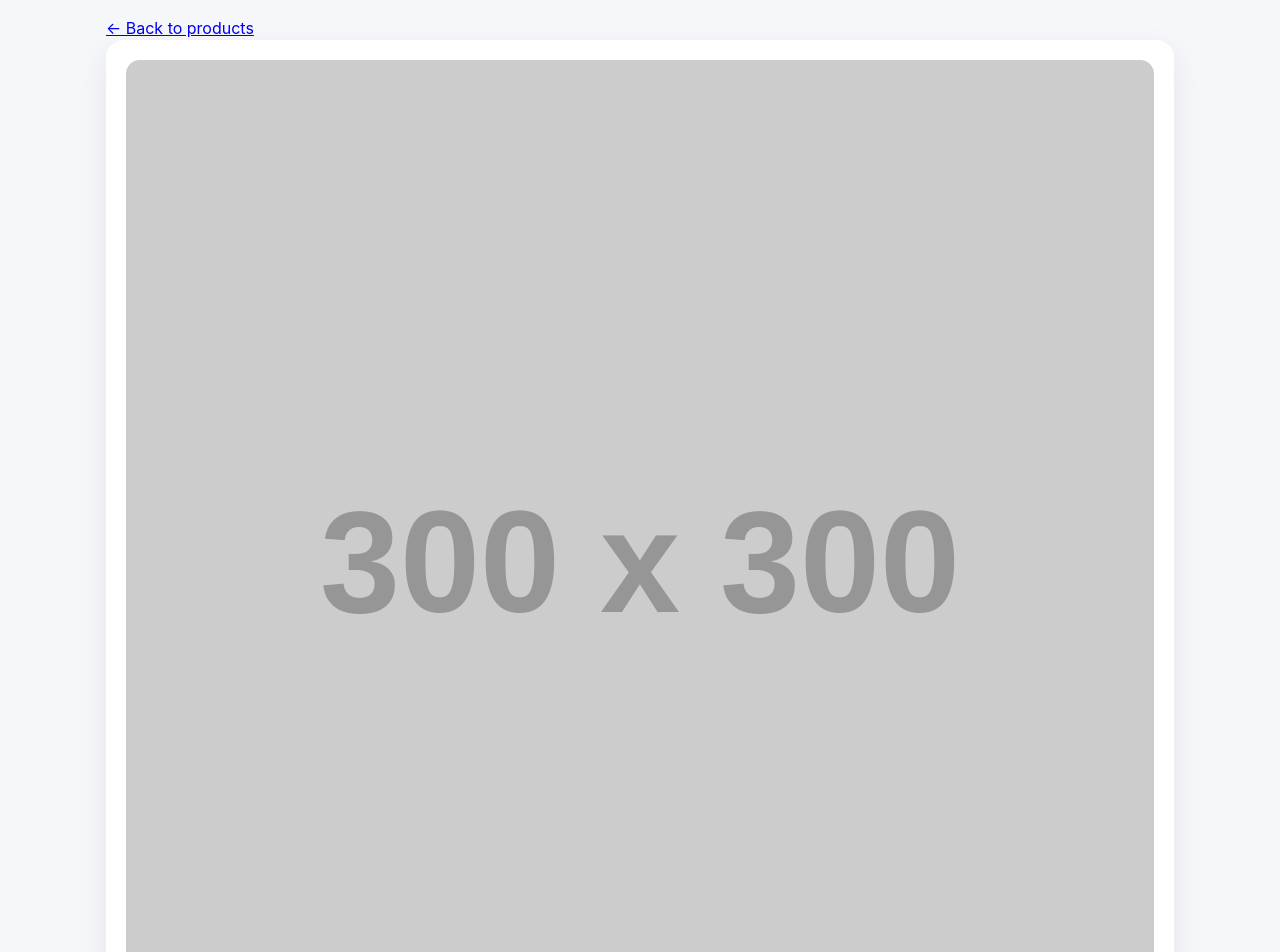
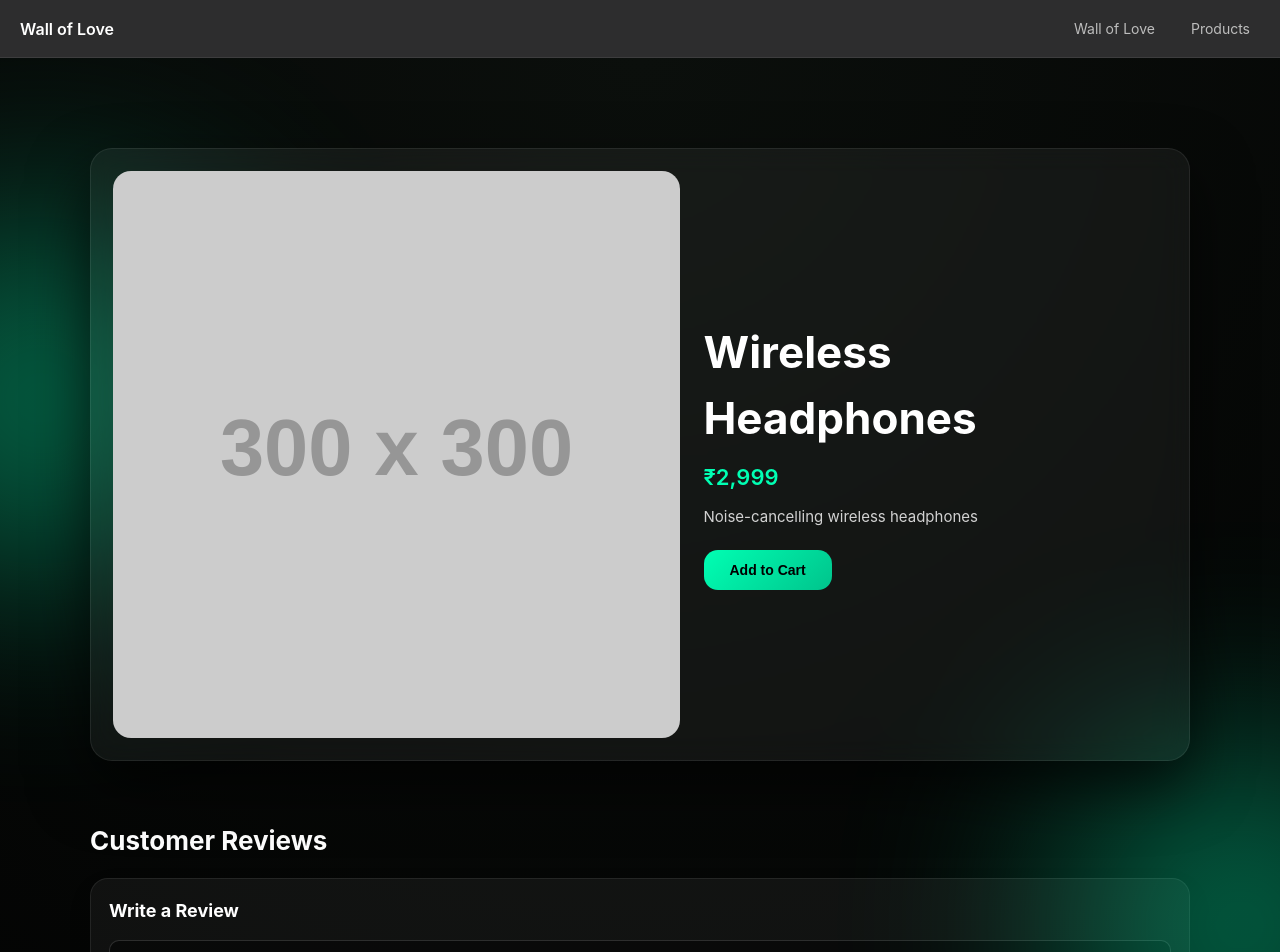
Before and after one commit to SauravKumar2503/wall-of-love, a React (Vite) app: page /product/p1 in a window 1280 px wide. Shown: the top 952 px of the page. Built offline with nearby package versions, Linux system fonts and the light colour scheme.

Commit message:
Commiting

```diff
--- a/src/App.jsx
+++ b/src/App.jsx
@@ -1,4 +1,5 @@
 import { BrowserRouter, Routes, Route } from "react-router-dom";
+import Navbar from "./components/Navbar";
 import WallOfLove from "./pages/WallOfLove";
 import Home from "./pages/Home";
 import ProductDetail from "./pages/ProductDetail";
@@ -6,14 +7,11 @@ import ProductDetail from "./pages/ProductDetail";
 function App() {
   return (
     <BrowserRouter>
+      <Navbar />
+
       <Routes>
-        {/* Default landing page */}
         <Route path="/" element={<WallOfLove />} />
-
-        {/* Products listing */}
         <Route path="/products" element={<Home />} />
-
-        {/* Product detail */}
         <Route path="/product/:id" element={<ProductDetail />} />
       </Routes>
     </BrowserRouter>
--- /dev/null
+++ b/src/components/Navbar.jsx
@@ -0,0 +1,31 @@
+import { NavLink } from "react-router-dom";
+
+function Navbar() {
+  return (
+    <nav className="navbar">
+      <div className="nav-logo">Wall of Love</div>
+
+      <div className="nav-links">
+        <NavLink
+          to="/"
+          className={({ isActive }) =>
+            isActive ? "nav-link active" : "nav-link"
+          }
+        >
+          Wall of Love
+        </NavLink>
+
+        <NavLink
+          to="/products"
+          className={({ isActive }) =>
+            isActive ? "nav-link active" : "nav-link"
+          }
+        >
+          Products
+        </NavLink>
+      </div>
+    </nav>
+  );
+}
+
+export default Navbar;
--- a/src/components/ReviewCard.jsx
+++ b/src/components/ReviewCard.jsx
@@ -1,9 +1,23 @@
-function ReviewCard({ review }) {
+function ReviewCard({ review, onDelete }) {
   return (
     <div className="card">
       <strong>{review.name}</strong>
-      <p>“{review.content}”</p>
-      <small>⭐ {review.rating} • {review.createdAt}</small>
+
+      <p style={{ marginTop: "6px" }}>
+        “{review.content}”
+      </p>
+
+      <small style={{ display: "block", marginTop: "6px", color: "#aaa" }}>
+        {review.createdAt}
+      </small>
+
+      {/* DELETE BUTTON */}
+      <button
+        className="delete-btn"
+        onClick={() => onDelete(review.id)}
+      >
+        Delete Review
+      </button>
     </div>
   );
 }
--- a/src/components/ReviewsList.jsx
+++ b/src/components/ReviewsList.jsx
@@ -1,4 +1,4 @@
-import { getReviews } from "../utils/storage";
+import { getReviews, saveReviews } from "../utils/storage";
 import ReviewCard from "./ReviewCard";
 
 function ReviewsList({ productId }) {
@@ -6,14 +6,26 @@ function ReviewsList({ productId }) {
     (r) => r.productId === productId
   );
 
+  const deleteReview = (id) => {
+    const updated = getReviews().filter((r) => r.id !== id);
+    saveReviews(updated);
+
+    // force UI refresh (simple + safe)
+    window.location.reload();
+  };
+
   if (reviews.length === 0) {
-    return <p>No reviews yet.</p>;
+    return <p style={{ color: "#bbb" }}>No reviews yet.</p>;
   }
 
   return (
     <div className="grid">
-      {reviews.map((r) => (
-        <ReviewCard key={r.id} review={r} />
+      {reviews.map((review) => (
+        <ReviewCard
+          key={review.id}
+          review={review}
+          onDelete={deleteReview}
+        />
       ))}
     </div>
   );
--- a/src/pages/Home.jsx
+++ b/src/pages/Home.jsx
@@ -3,13 +3,22 @@ import ProductCard from "../components/ProductCard";
 
 function Home() {
   return (
-    <div className="container">
-      <h1>Our Products</h1>
+    <div className="products-dark-wrapper">
+      {/* Glow effects */}
+      <div className="bg-glow left"></div>
+      <div className="bg-glow right"></div>
 
-      <div className="grid">
-        {products.map((p) => (
-          <ProductCard key={p.id} product={p} />
-        ))}
+      <div className="products-container">
+        <header className="products-header">
+          <h1>Our Products</h1>
+          <p>Explore products loved by our customers</p>
+        </header>
+
+        <div className="products-grid">
+          {products.map((product) => (
+            <ProductCard key={product.id} product={product} />
+          ))}
+        </div>
       </div>
     </div>
   );
--- a/src/pages/ProductDetail.jsx
+++ b/src/pages/ProductDetail.jsx
@@ -1,4 +1,4 @@
-import { useParams, Link } from "react-router-dom";
+import { useParams } from "react-router-dom";
 import { useState } from "react";
 import products from "../data/products";
 import ReviewForm from "../components/ReviewForm";
@@ -9,22 +9,33 @@ function ProductDetail() {
   const product = products.find((p) => p.id === id);
   const [refresh, setRefresh] = useState(0);
 
-  if (!product) return <p>Product not found</p>;
+  if (!product) {
+    return <h2 style={{ color: "white", padding: "40px" }}>Product not found</h2>;
+  }
 
   return (
-    <div className="container">
-      <Link to="/">← Back to products</Link>
+    <div className="product-dark-wrapper">
+      {/* Glow effects */}
+      <div className="bg-glow left"></div>
+      <div className="bg-glow right"></div>
 
-      <div className="product-box">
+      <div className="product-container">
+        {/* Product Card */}
+        <div className="product-glass-card">
           <img src={product.image} alt={product.name} />
+
+          <div className="product-content">
             <h1>{product.name}</h1>
             <p className="price">{product.price}</p>
-        <p>{product.description}</p>
-        <button>Add to Cart</button>
+            <p className="desc">{product.description}</p>
+
+            <button className="primary-btn">Add to Cart</button>
+          </div>
         </div>
 
-      <section className="reviews">
-        <h2>Customer Reviews ❤️</h2>
+        {/* Reviews */}
+        <section className="reviews-section">
+          <h2>Customer Reviews</h2>
 
           <ReviewForm
             productId={product.id}
@@ -37,6 +48,7 @@ function ProductDetail() {
           />
         </section>
       </div>
+    </div>
   );
 }
 
--- a/src/pages/WallofLove.jsx
+++ b/src/pages/WallofLove.jsx
@@ -1,11 +1,17 @@
-import { getReviews } from "../utils/storage";
+import { getReviews, saveReviews } from "../utils/storage";
 
 function WallOfLove() {
   const reviews = getReviews();
 
+  const deleteReview = (id) => {
+    const updated = getReviews().filter((r) => r.id !== id);
+    saveReviews(updated);
+    window.location.reload();
+  };
+
   return (
     <div className="wall-wrapper">
-      {/* Background glow shapes */}
+      {/* Glow effects */}
       <div className="bg-glow left"></div>
       <div className="bg-glow right"></div>
 
@@ -23,6 +29,7 @@ function WallOfLove() {
               <div className="avatar">
                 {r.name.charAt(0).toUpperCase()}
               </div>
+
               <div>
                 <strong>{r.name}</strong>
                 <span>Verified Customer</span>
@@ -30,6 +37,14 @@ function WallOfLove() {
             </div>
 
             <p className="wall-text">“{r.content}”</p>
+
+            {/* DELETE BUTTON */}
+            <button
+              className="delete-btn"
+              onClick={() => deleteReview(r.id)}
+            >
+              Delete Review
+            </button>
           </div>
         ))}
       </div>
--- a/src/styles.css
+++ b/src/styles.css
@@ -321,3 +321,278 @@ textarea {
   line-height: 1.6;
   color: #e6e6e6;
 }
+/* =======================
+   NAVBAR
+======================= */
+
+.navbar {
+  position: sticky;
+  top: 0;
+  z-index: 100;
+  background: rgba(10, 10, 10, 0.85);
+  backdrop-filter: blur(10px);
+  border-bottom: 1px solid rgba(255,255,255,0.08);
+
+  display: flex;
+  align-items: center;
+  justify-content: space-between;
+
+  padding: 12px 20px;
+}
+
+.nav-logo {
+  font-size: 16px;
+  font-weight: 600;
+  color: #fff;
+}
+
+.nav-links {
+  display: flex;
+  gap: 16px;
+}
+
+.nav-link {
+  color: #bdbdbd;
+  text-decoration: none;
+  font-size: 14px;
+  padding: 6px 10px;
+  border-radius: 8px;
+  transition: background 0.2s, color 0.2s;
+}
+
+.nav-link:hover {
+  background: rgba(255,255,255,0.08);
+  color: #fff;
+}
+
+.nav-link.active {
+  background: rgba(0, 255, 179, 0.15);
+  color: #00ffb3;
+}
+
+/* Mobile */
+@media (max-width: 600px) {
+  .nav-links {
+    gap: 10px;
+  }
+
+  .nav-logo {
+    font-size: 14px;
+  }
+}
+/* ===============================
+   PRODUCT PAGE – DARK PREMIUM
+================================ */
+
+.product-dark-wrapper {
+  min-height: 100vh;
+  background: radial-gradient(circle at top, #0b0f0c, #020202);
+  color: #ffffff;
+  padding: 90px 20px;
+  position: relative;
+  overflow: hidden;
+}
+
+.product-container {
+  max-width: 1100px;
+  margin: auto;
+}
+
+/* Glass Product Card */
+.product-glass-card {
+  display: grid;
+  grid-template-columns: 1fr;
+  gap: 24px;
+
+  background: rgba(255, 255, 255, 0.05);
+  border: 1px solid rgba(255,255,255,0.08);
+  border-radius: 22px;
+  padding: 22px;
+  backdrop-filter: blur(14px);
+  box-shadow: 0 25px 60px rgba(0,0,0,0.65);
+  margin-bottom: 60px;
+}
+
+.product-glass-card img {
+  width: 100%;
+  border-radius: 18px;
+}
+
+/* Content */
+.product-content h1 {
+  font-size: 36px;
+  margin-bottom: 10px;
+}
+
+.product-content .price {
+  font-size: 22px;
+  font-weight: 600;
+  color: #00ffb3;
+  margin-bottom: 12px;
+}
+
+.product-content .desc {
+  font-size: 15px;
+  color: #d2d2d2;
+  margin-bottom: 22px;
+}
+
+/* Primary Button */
+.primary-btn {
+  background: linear-gradient(135deg, #00ffb3, #00c48c);
+  color: #000;
+  border-radius: 14px;
+  padding: 12px 26px;
+  font-weight: 600;
+  border: none;
+  cursor: pointer;
+}
+
+/* Reviews Section */
+.reviews-section h2 {
+  font-size: 26px;
+  margin-bottom: 18px;
+}
+
+/* Dark Review Form */
+.review-form {
+  background: rgba(255,255,255,0.05);
+  border: 1px solid rgba(255,255,255,0.08);
+  color: #fff;
+}
+
+/* Dark Inputs */
+.review-form input,
+.review-form textarea,
+.review-form select {
+  background: rgba(0,0,0,0.45);
+  border: 1px solid rgba(255,255,255,0.15);
+  color: #fff;
+}
+
+/* Dark Review Card */
+.card {
+  background: rgba(255,255,255,0.05);
+  border: 1px solid rgba(255,255,255,0.08);
+  color: #ededed;
+}
+
+/* Desktop Layout */
+@media (min-width: 900px) {
+  .product-glass-card {
+    grid-template-columns: 1.1fr 0.9fr;
+    align-items: center;
+  }
+
+  .product-content h1 {
+    font-size: 44px;
+  }
+}
+/* ===============================
+   PRODUCTS PAGE – DARK PREMIUM
+================================ */
+
+.products-dark-wrapper {
+  min-height: 100vh;
+  background: radial-gradient(circle at top, #0b0f0c, #020202);
+  color: #ffffff;
+  padding: 90px 20px;
+  position: relative;
+  overflow: hidden;
+}
+
+.products-container {
+  max-width: 1200px;
+  margin: auto;
+}
+
+/* Header */
+.products-header {
+  text-align: center;
+  margin-bottom: 50px;
+}
+
+.products-header h1 {
+  font-size: 42px;
+  margin-bottom: 10px;
+}
+
+.products-header p {
+  font-size: 16px;
+  color: #b3b3b3;
+}
+
+/* Grid */
+.products-grid {
+  display: grid;
+  grid-template-columns: 1fr;
+  gap: 22px;
+}
+
+/* Tablet */
+@media (min-width: 768px) {
+  .products-grid {
+    grid-template-columns: repeat(2, 1fr);
+  }
+}
+
+/* Desktop */
+@media (min-width: 1024px) {
+  .products-grid {
+    grid-template-columns: repeat(3, 1fr);
+  }
+}
+
+/* Override product card for dark theme */
+.products-dark-wrapper .product-card {
+  background: rgba(255,255,255,0.05);
+  border: 1px solid rgba(255,255,255,0.08);
+  box-shadow: 0 18px 50px rgba(0,0,0,0.55);
+}
+
+.products-dark-wrapper .product-info h3 {
+  color: #ffffff;
+}
+
+.products-dark-wrapper .product-info .desc {
+  color: #cfcfcf;
+}
+
+.products-dark-wrapper .product-info .price {
+  color: #00ffb3;
+}
+
+/* Hover enhancement */
+.products-dark-wrapper .product-card:hover {
+  transform: translateY(-6px);
+  box-shadow: 0 30px 70px rgba(0,0,0,0.75);
+}
+/* ===============================
+   DELETE REVIEW BUTTON – WHITE
+================================ */
+
+.delete-btn {
+  margin-top: 12px;
+  padding: 8px 16px;
+
+  background: #ffffff;
+  color: #000000;
+
+  border: 1px solid rgba(255,255,255,0.6);
+  border-radius: 12px;
+
+  font-size: 13px;
+  font-weight: 500;
+  cursor: pointer;
+
+  transition: background 0.2s ease, transform 0.1s ease;
+}
+
+.delete-btn:hover {
+  background: #f2f2f2;
+  transform: translateY(-1px);
+}
+
+.delete-btn:active {
+  transform: scale(0.97);
+}
```
Lines whose indentation alone changed are shown as unchanged.
